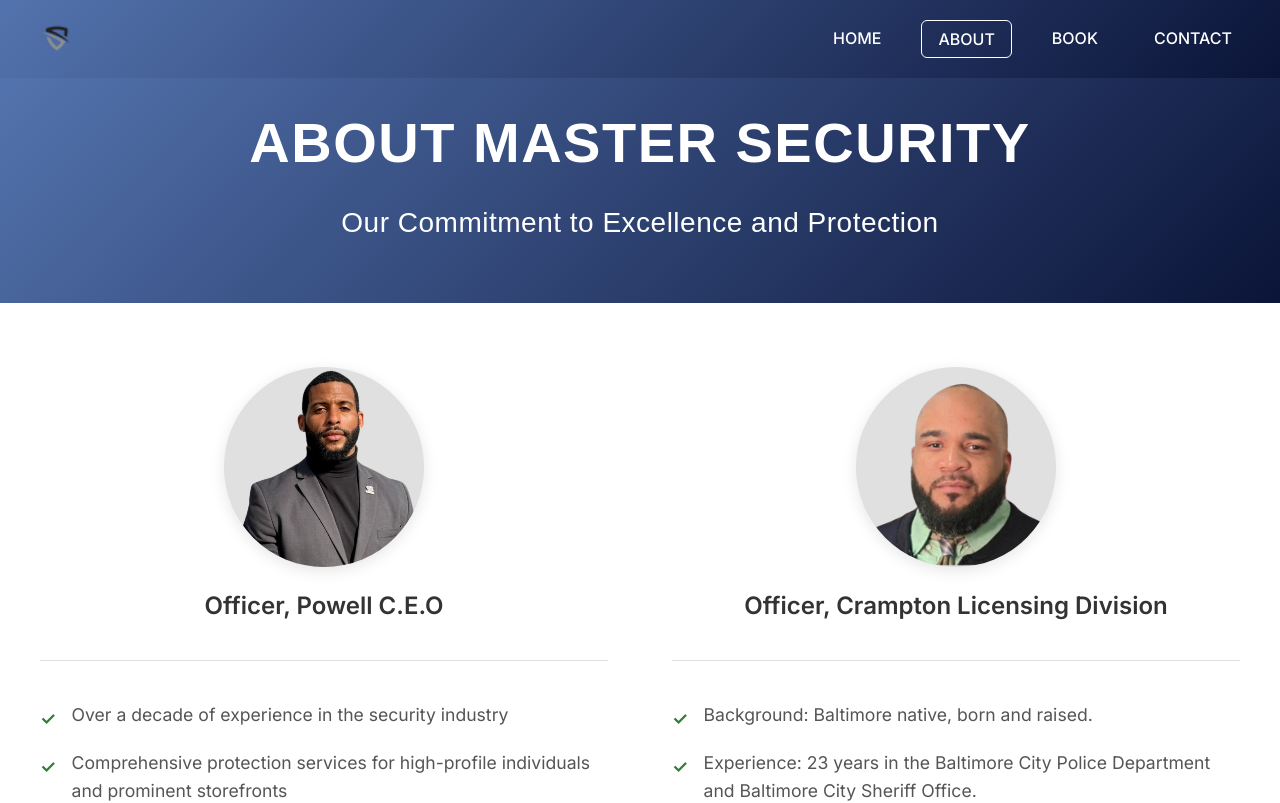
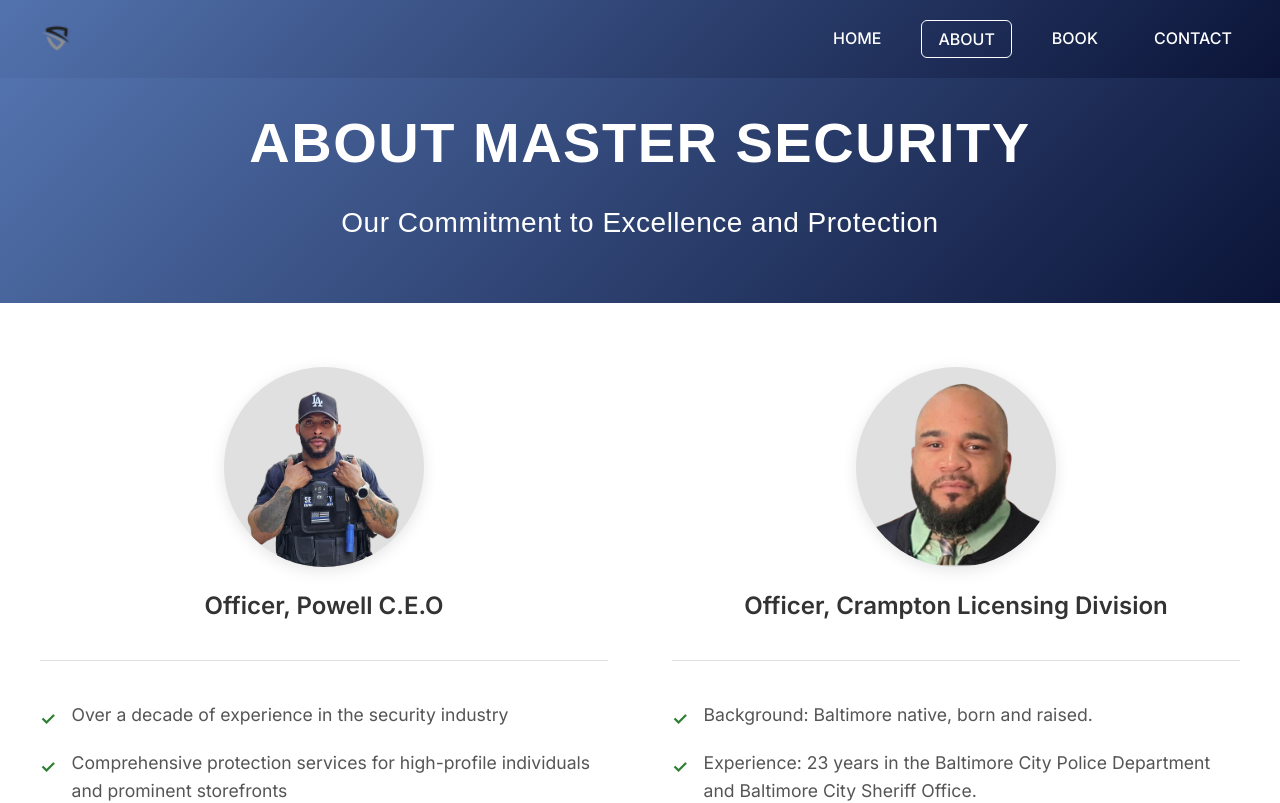
Before and after one commit to Acefayad2/master-security-services, a Next.js app: page /about in a window 1280 px wide. Shown: the top 803 px of the page. Built offline with nearby package versions, Linux system fonts and the light colour scheme.

Commit message:
Use image.png for Officer Powell's profile picture on About page

```diff
--- a/src/app/about/page.tsx
+++ b/src/app/about/page.tsx
@@ -50,7 +50,7 @@
           <div className={styles.aboutCard}>
             <div className={styles.circularImageContainer}>
               <img
-                src="/powell.png"
+                src="/image.png"
                 alt="Officer Powell, C.E.O"
                 className={styles.circularImage}
               />
```
